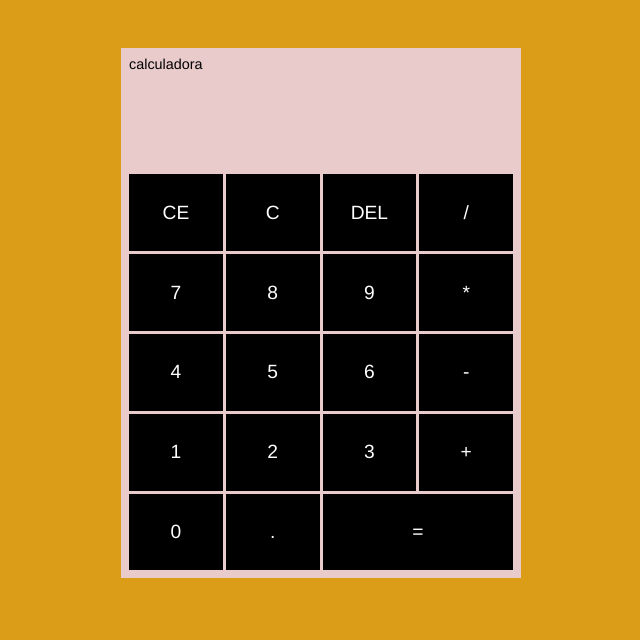
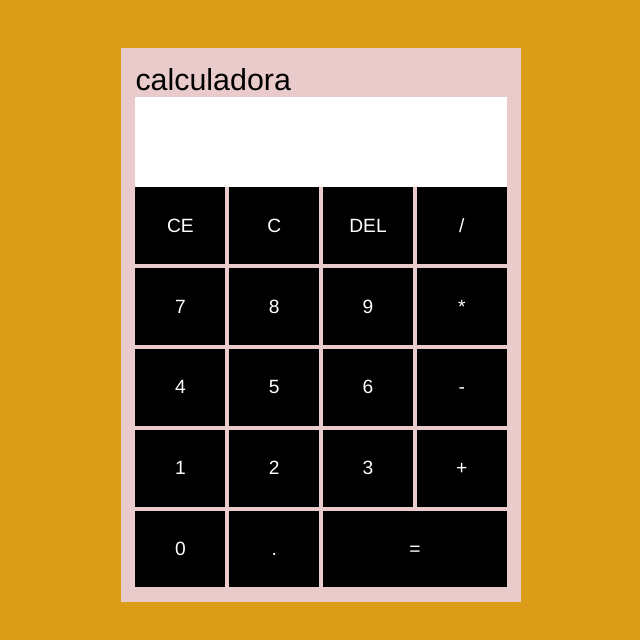
Before and after one commit to DanielSantosLira/calculadora-javascript, a plain HTML site: page index.html in a window 1280 px wide. Shown: the whole page, without its empty margins (319-959 px from the left). Drawn offline with Linux system fonts and the light colour scheme.

Commit message:
Update style.css

```diff
--- a/css/style.css
+++ b/css/style.css
@@ -13,7 +13,7 @@ body{
 }
 #calc{
     width: 400px;
-    padding: .5em;
+    padding: .9em;
     background-color: #e9cbcb;
     color: red;
     display: flex;
@@ -21,14 +21,17 @@ body{
 }
 
 #calc h3{
-    font-size: .9em;
-    font-weight: 300;
+    font-size: 1.9em;
+    font-weight: 400;
     color: #000;
 }
 
 #operations{
     text-align: right;
-
+    border: 1px solid white;
+    max-width: 100%;
+    max-height: 90px;
+    background: white;
 
 }
 #previous-operation{
@@ -36,13 +39,13 @@ body{
 
 }
 #current-operation{
-    font-size: 3em;
-    font-weight: 700;
+    font-size: 4em;
+    font-weight: 800;
     color: #000
 }
 #previous-operation,
 #current-operation{
-    min-height: 1.6em;
+    min-height: 1.8em;
     padding: 0.2em;
     overflow-wrap: break-word;
 }
@@ -50,7 +53,7 @@ body{
 #buttons-container{
     display: grid;
     grid-template-columns: 1fr 1fr 1fr 1fr;
-    gap: 3px;
+    gap: 4px;
 }
 #buttons-container button{
     border: 1px solid transparent;
```
